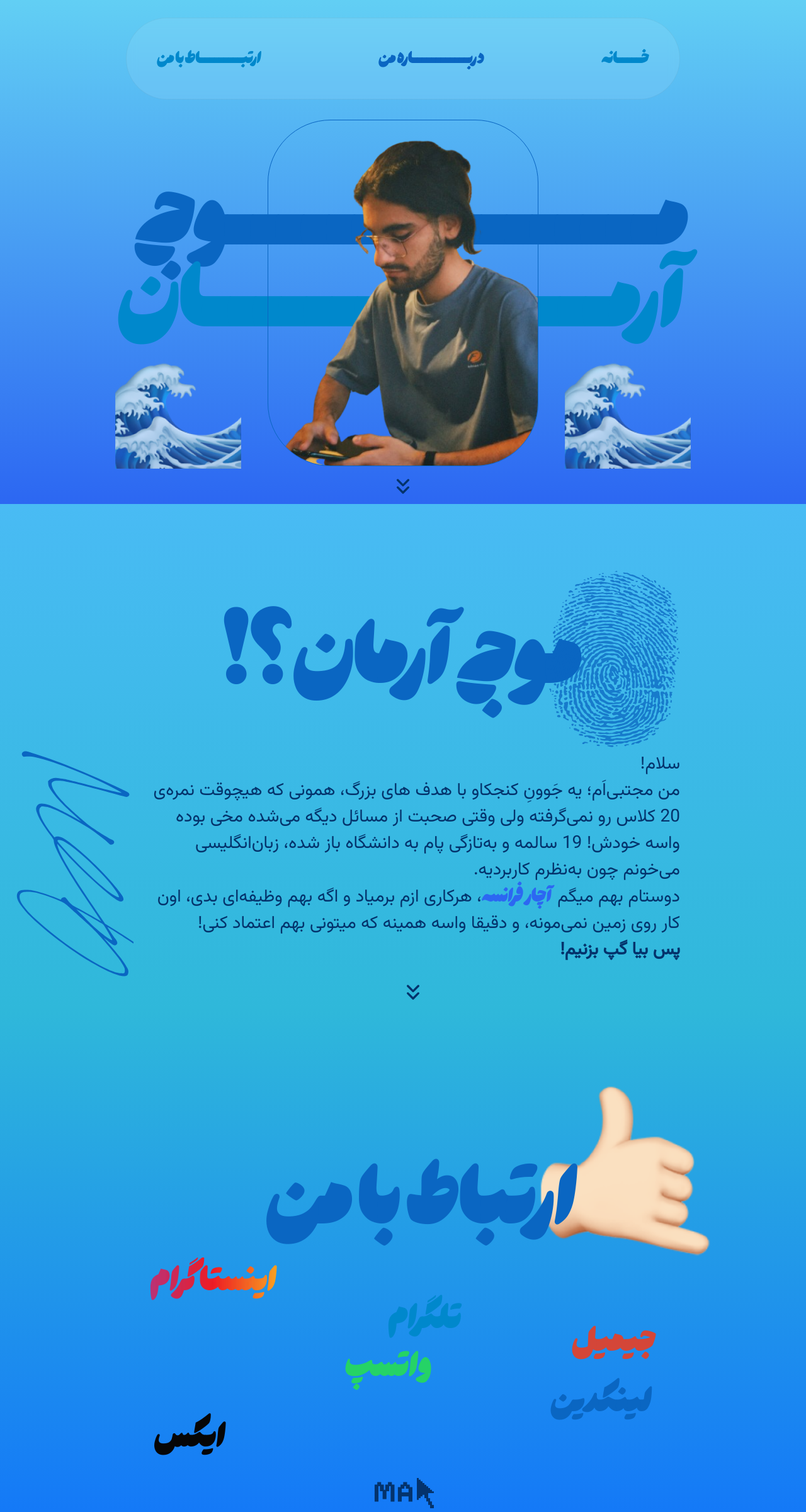
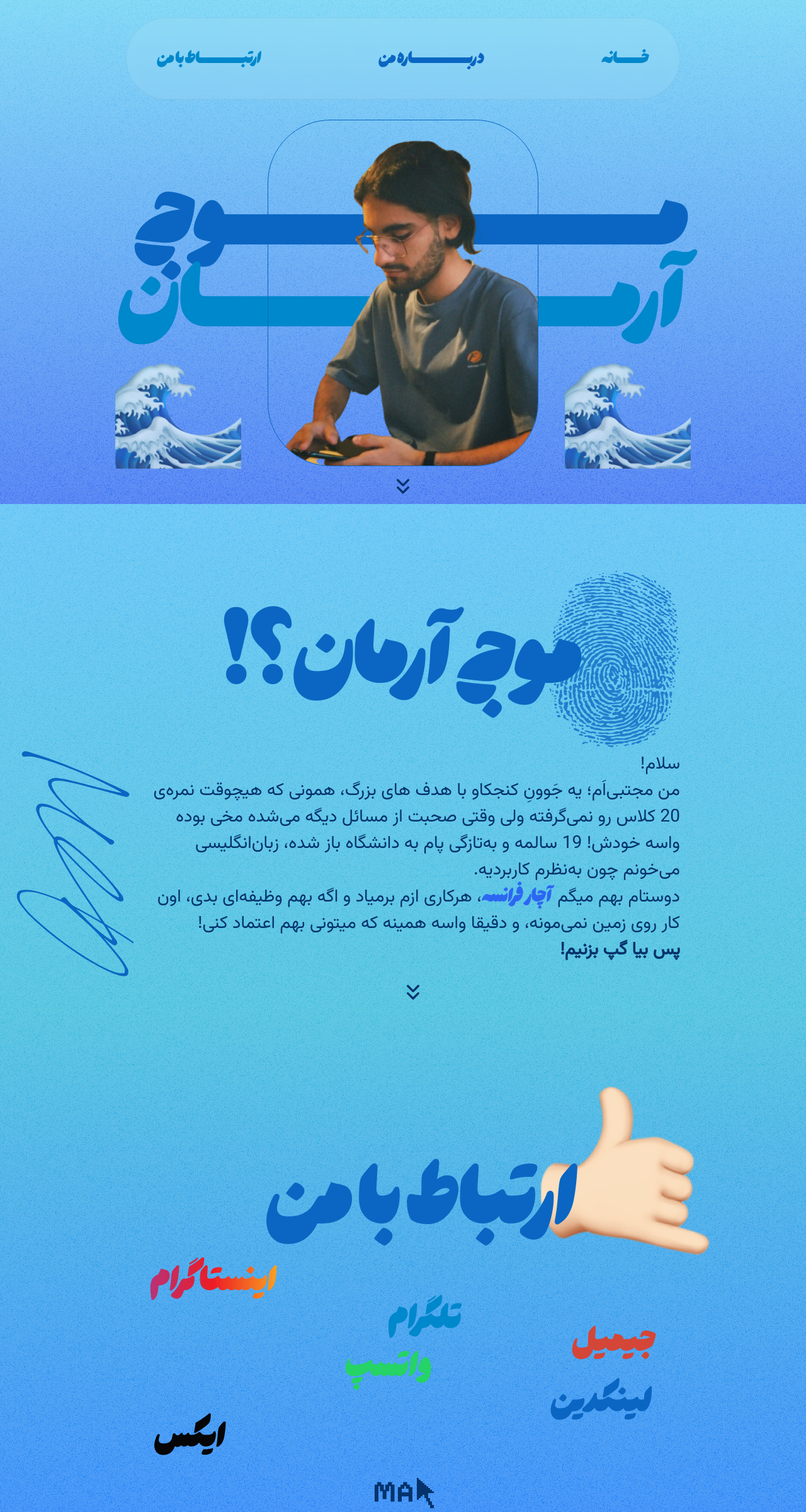
Before and after one commit to abolfazlj10/richHavij, a Next.js app: page / in a window 1280 px wide. Shown: the whole page at 63% size. Built offline with nearby package versions, Linux system fonts and the light colour scheme.

Commit message:
the background was freez

```diff
--- a/app/main.css
+++ b/app/main.css
@@ -25,7 +25,8 @@ body{
     @apply text-highBlue;
 }
 .oneScreen{
-    @apply flex flex-col h-screen bg-gradient-to-b from-[#62CFF4] to-[#2C67F2];
+    background-image: url('../public/bgFreaze.png') , linear-gradient(#62CFF4,#2C67F2);
+    @apply flex flex-col h-screen;
 }
 .gridSystemOneScreen{
     @apply flex-1 grid grid-cols-7 grid-rows-4;
@@ -53,7 +54,8 @@ body{
     @apply w-10;
 }
 .twoScreen{
-    @apply grid gap-x-5 grid-cols-[4fr_1fr] grid-rows-[100px_1fr_1fr_50px] pr-[200px] h-screen bg-gradient-to-b from-[#49BBF4] to-[#2FB8DA];
+    background-image: url('../public/bgFreaze.png') , linear-gradient(#49BBF4,#2FB8DA);
+    @apply grid gap-x-5 grid-cols-[4fr_1fr] grid-rows-[100px_1fr_1fr_50px] pr-[200px] h-screen;
 }
 .aboutTitle{
     @apply flex items-center;
@@ -71,7 +73,8 @@ body{
     @apply font-hasti text-[#2C67F2];
 }
 .thirdScreen{
-    @apply flex flex-col h-screen bg-gradient-to-b from-[#2FB8DA] to-[#1479F7] pt-[120px] px-[150px];
+    background-image: url('../public/bgFreaze.png') , linear-gradient(#2FB8DA,#1479F7);
+    @apply flex flex-col h-screen pt-[120px] px-[150px];
 }
 .instagramLink{
     background-image: url('../public/InstagramGradient.jpeg');
```
Also changed, not shown: public/bgFreaze.png (added).
